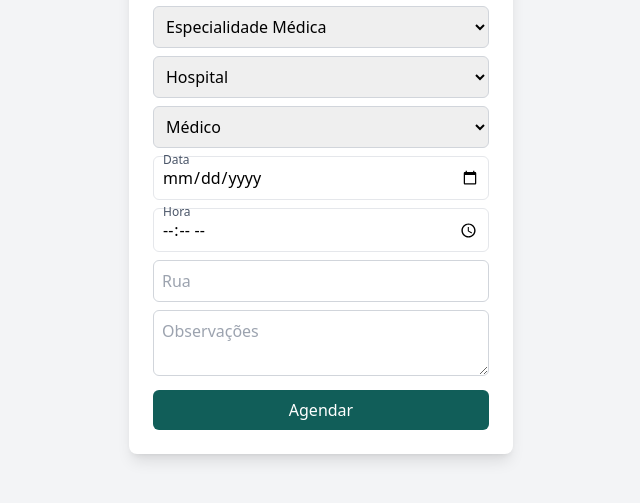
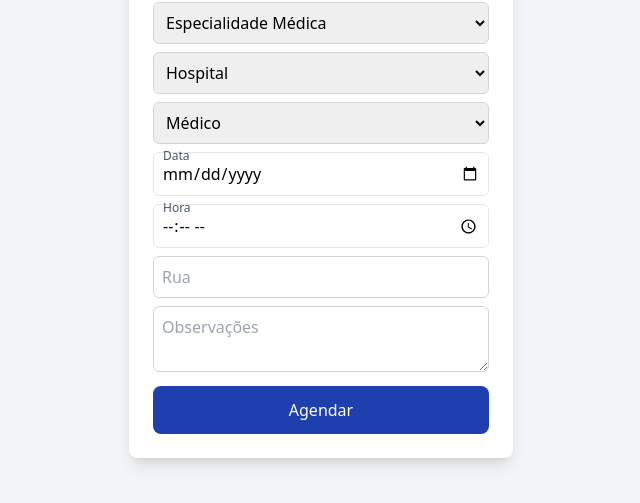
Before and after one commit to guilhermekameoka/PDS1, a plain HTML site: page agendarConsulta.html in a window 1280 px wide. Shown: the part 243-746 px from the top of the page, without its empty margins (319-959 px from the left). Drawn offline with nearby package versions, Linux system fonts and the light colour scheme.

Commit message:
fix: adicionado type=submit no botão e alteração da cor

```diff
--- a/agendarConsulta.html
+++ b/agendarConsulta.html
@@ -82,7 +82,12 @@
         class="w-full border border-gray-300 p-2 rounded-md mb-2"
       ></textarea>
 
-      <button class="w-full bg-teal-800 text-white p-2 rounded-md">Agendar</button>
+      <button
+        type="submit"
+        class="w-full bg-blue-800 text-white p-3 rounded-lg hover:bg-blue-900"
+      >
+        Agendar
+      </button>
     </div>
   </body>
 </html>
```
